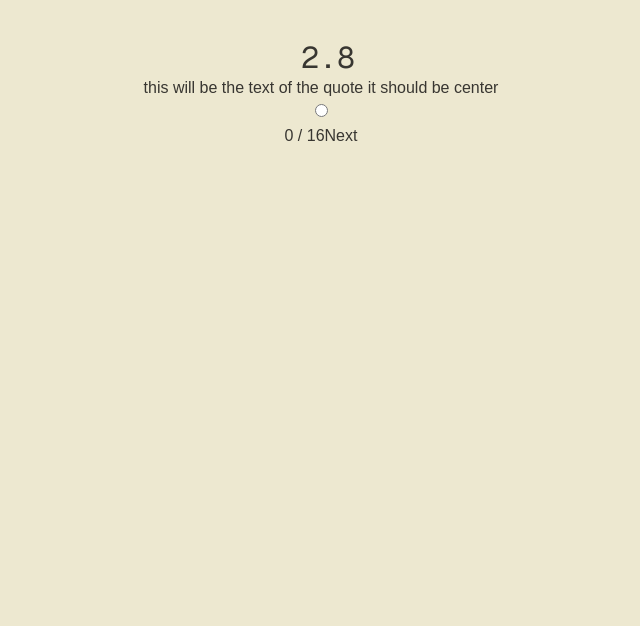
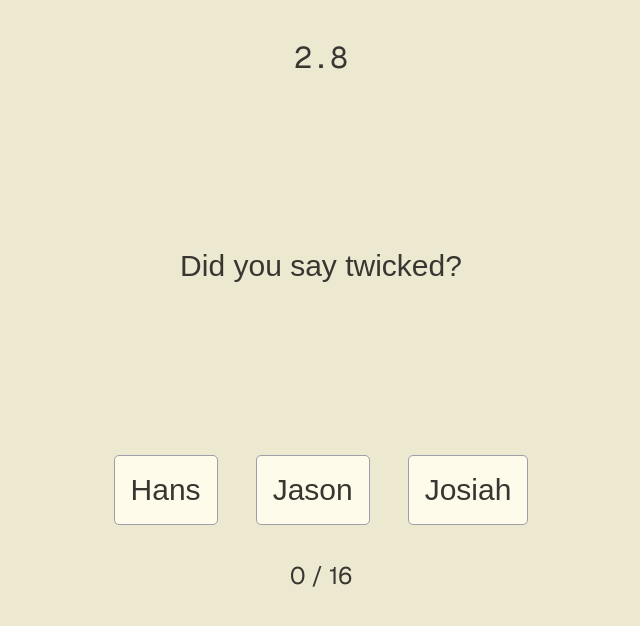
Before and after one commit to ROTBOW/quote_game, a Next.js app: page /game/test in a window 1280 px wide. Both pictures are taken after a click on the button "Start". Shown: the top 626 px of the page, without its empty margins (319-959 px from the left). Built offline with nearby package versions, Linux system fonts and the light colour scheme; no server answers.

Commit message:
basic game func done

```diff
--- a/app/game/[name]/page.jsx
+++ b/app/game/[name]/page.jsx
@@ -1,6 +1,10 @@
 'use client'
+import { useRouter, useParams } from 'next/navigation';
 import { getDiffInMs, msFormat } from '@/utils/timeFuncs';
 import { useEffect, useState } from 'react';
+import { shuffleCopy } from '@/utils/utils';
+import addScore from '@/firebase/addScore';
+import { QUOTES } from '@/data/quotes';
 
 const GameModal = ({setStart}) => {
 
@@ -9,18 +13,17 @@ const GameModal = ({setStart}) => {
     }
 
     return (
-        <div className='absolute w-screen h-screen top-0 left-0 flex justify-center items-center bg-zinc-100 opacity-70'>
+        <div className='absolute w-screen h-screen top-0 left-0 flex justify-center items-center bg-zinc-100 opacity-70 z-50'>
             <div className='flex flex-col'>
                 <h2 className='text-2xl font-serif'>Ready?</h2>
-                <button onClick={starter} className='bg-amber-50 outline outline-zinc-400 rounded mt-1'>Start</button>
+                <button onClick={starter} className='bg-amber-50 outline outline-zinc-400 rounded mt-1 hover:bg-amber-100 cursor-pointer'>Start</button>
             </div>
         </div>
     )
 }
 
-const Timer = ({start}) => {
+const Timer = ({start, setEnd}) => {
     const [showTimer, setShowTimer] = useState(0);
-    const [end, setEnd] = useState(new Date()); // Initialize with current timestamp
 
     useEffect(() => { // useEffect for the timer at the top
         if (start) {
@@ -44,40 +47,67 @@ const Timer = ({start}) => {
     }, [start])
 
     return (
-        <div className='font-mono text-3xl w-10'>
+        <div className='font-mono text-3xl w-[5rem] text-center'>
             {msFormat(showTimer)}
         </div>
     )
 }
 
 const Game = () => {
+    const [quotes, setQuotes] = useState(QUOTES);
+    const [end, setEnd] = useState(new Date());
     const [start, setStart] = useState(null);
     const [score, setScore] = useState(0);
+    const [idx, setIdx] = useState(0);
 
+    const params = useParams();
+    const router = useRouter();
+
+    useEffect(() => {
+        setQuotes(shuffleCopy(QUOTES));
+    }, [])
+
+    const handleButton = (guess) => {
+        if (guess === quotes[idx].speaker) {
+            setScore(score => (score + 1));
+        }
+
+        if (idx + 1 >= 15) {
+            addScore({
+                score: score,
+                name: params.name
+            }, start, end);
+            router.push('/');
+        } else {
+            setIdx(idx => (idx + 1));
+        }
+
+    }
+
+    const buttonStyle = 'flex flex-col bg-amber-50 p-4 rounded outline outline-zinc-400 cursor-pointer hover:bg-amber-100 mx-5'
     return (
-        <main className="flex flex-col items-center mt-10">
+        <main className="flex flex-col items-center pt-10 h-screen">
             {
                 (!start) ? <GameModal setStart={setStart} /> : ""
             }
 
             {
-                (!start) ? <div className='font-mono text-3xl'>0.00</div> : <Timer start={start}/>
+                (!start) ? <div className='font-mono text-3xl w-10 text-center'>0.00</div> : <Timer start={start} setEnd={setEnd}/>
             }
 
-            <div>
-                this will be the text of the quote it should be center
+            <div className={`${(!start ? 'blur' : '')} h-3/6 text-3xl text-center flex items-center p-2`}>
+                {quotes[idx].quote}
             </div>
 
-            <ul>
-                <input type="radio" />
+
+            <ul className={`${(!start ? 'blur' : '')} flex justify-between mb-9 text-3xl`}>
+                <button className={buttonStyle} onClick={() => {handleButton(1)}}>Hans</button>
+                <button className={buttonStyle} onClick={() => {handleButton(0)}}>Jason</button>
+                <button className={buttonStyle} onClick={() => {handleButton(2)}}>Josiah</button>
             </ul>
 
-            <div className='flex'>
-                <div></div>
-                <div>{score} / 16</div>
-                <button>Next</button>
-            </div>
 
+            <div className='font-sans text-2xl'>{score} / 16</div>
         </main>
     )
 }
--- a/app/page.jsx
+++ b/app/page.jsx
@@ -20,7 +20,7 @@ const Scoreboard = ({scores}) => {
           <li
             key={index}
             className={`p-2 rounded shadow-md ${
-              index % 2 === 0 ? 'bg-gray-100' : 'bg-white'
+              index % 2 === 0 ? 'bg-amber-100' : 'bg-amber-50'
             }`}
           >
             <div className="flex items-center justify-between">
@@ -45,11 +45,12 @@ const Scoreboard = ({scores}) => {
 
 const Home = () => {
   const [scoreboard, setscoreboard] = useState(null);
+  const [name, setName] = useState('');
 
   useEffect(() => {
     getAllScores()
     .then(res => {
-      console.log(res);
+      // console.log(res);
       setscoreboard(Object.values(res));
     })
 
@@ -64,10 +65,10 @@ const Home = () => {
 
     <div className="flex flex-col">
       <p className="w-[14rem] text-sm">When you hit start (and enter your name) you will see a list of quotes.<br/>You'll score based on how many you get right and how quickly you finish.</p>
-      <input type='text' className="bg-amber-50 rounded p-1 outline outline-zinc-400" placeholder="your name"/>
+      <input type='text' className="bg-amber-50 rounded p-1 outline outline-zinc-400" placeholder="your name" onChange={(e) => {setName(e.target.value)}}/>
       <Link
-        className="p-1 mt-1 bg-amber-50 rounded-xl outline outline-zinc-400 hover:bg-amber-100 transition-all cursor-pointer"
-        href="/game/test"
+        className="p-1 mt-1 bg-amber-50 rounded-xl outline outline-zinc-400 hover:bg-amber-100 transition-all cursor-pointer text-center"
+        href={`/game/${name}`}
         >
         Start Game
       </Link>
--- a/data/quotes.js
+++ b/data/quotes.js
@@ -30,7 +30,7 @@ export const QUOTES = [
     speaker: 0 // Jason
   },
   {
-    quote: "I feel like your dog rn whines",
+    quote: "I feel like your dog rn *whines*",
     speaker: 0 // Jason
   },
   {
@@ -38,7 +38,7 @@ export const QUOTES = [
     speaker: 0 // Jason
   },
   {
-    quote: "Look it’s my favorite buffet, petco",
+    quote: "Look it's my favorite buffet, petco",
     speaker: 1 // Hans
   },
   {
--- a/firebase/addScore.js
+++ b/firebase/addScore.js
@@ -1,21 +1,21 @@
 import firebase_app from "./config";
-import { getFirestore, doc, addDoc, Timestamp } from "firebase/firestore";
+import { getFirestore, addDoc, Timestamp, collection } from "firebase/firestore";
 
 const db = getFirestore(firebase_app);
 
 const addScore = async (score, start, end) => {
+
     let res = null;
     let err = null;
 
     // Setting time spent
     score['start'] = Timestamp.fromDate(start);
     score['end'] = Timestamp.fromDate(end);
+    console.log(score);
 
 
     try {
-        res = await addDoc(doc(db, 'scoreboard', id),
-            score,
-            {merge: true})
+        res = await addDoc(collection(db, 'scoreboard'), score)
     } catch (e) {
         err = e;
     };
--- /dev/null
+++ b/utils/utils.js
@@ -0,0 +1,19 @@
+export const shuffleCopy = (arr) => {
+    let array = JSON.parse(JSON.stringify(arr));
+
+    let currentIndex = array.length;
+
+    // While there remain elements to shuffle...
+    while (currentIndex != 0) {
+
+        // Pick a remaining element...
+        let randomIndex = Math.floor(Math.random() * currentIndex);
+        currentIndex--;
+
+        // And swap it with the current element.
+        [array[currentIndex], array[randomIndex]] = [
+        array[randomIndex], array[currentIndex]];
+    }
+
+    return array;
+}
```
